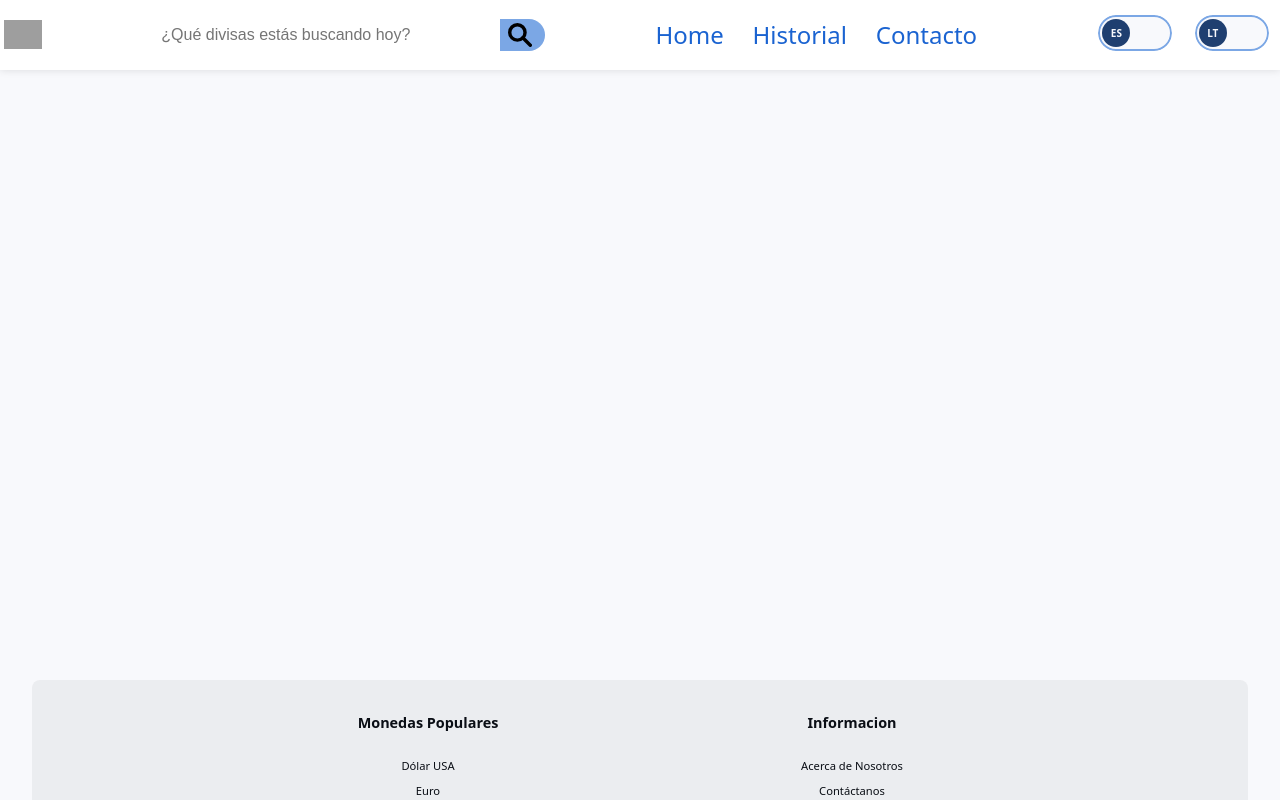
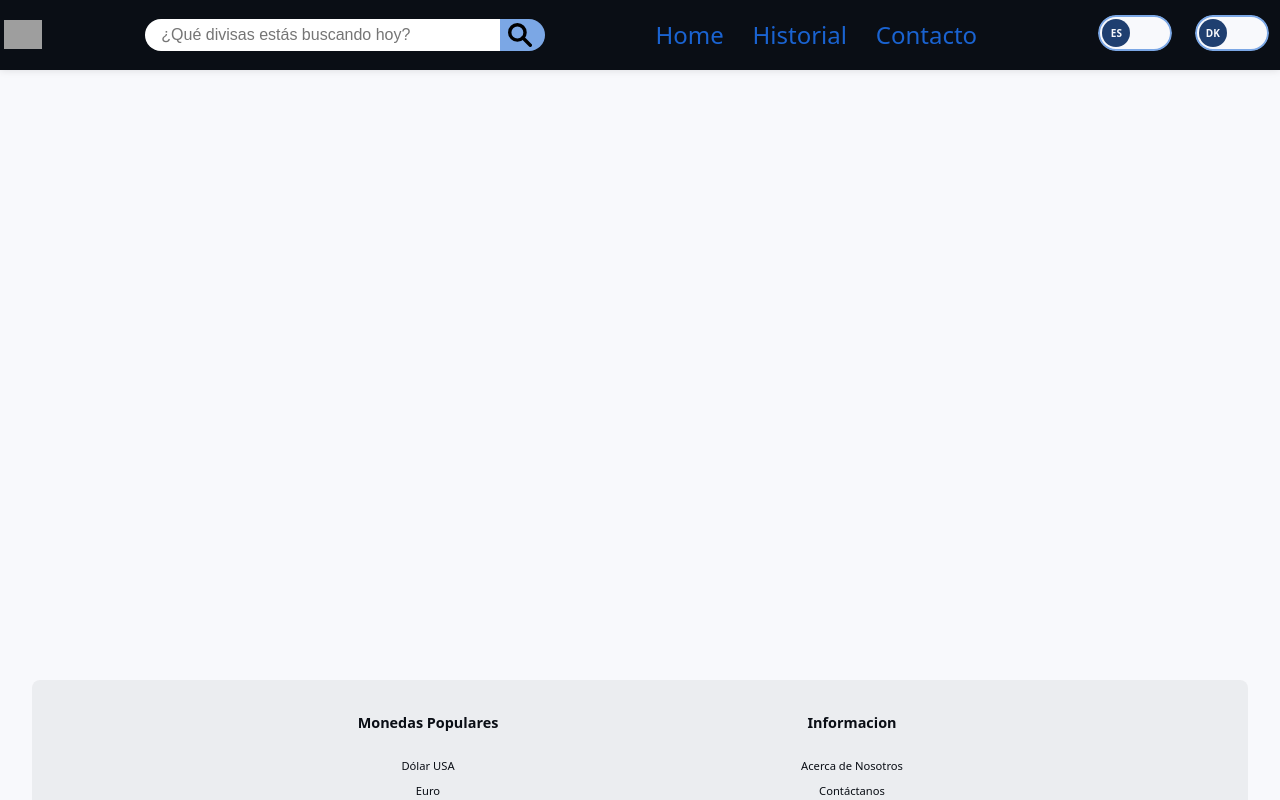
Before and after one commit to PSuarez18/currenciesExchange, a React (Vite) app: page / in a window 1280 px wide. Shown: the top 800 px of the page. Built offline with nearby package versions, Linux system fonts and the light colour scheme; grey boxes are pictures that could not be loaded.

Commit message:
Added temporary burger menu

```diff
--- a/src/components/Navbar/Navbar.jsx
+++ b/src/components/Navbar/Navbar.jsx
@@ -30,7 +30,17 @@ function searchFunc() {
 }
 
 function hamburgerMenu() {
-  return <>burger</>;
+  return (
+    <>
+      <div className="menu">
+        <Link to="/">Home</Link>
+        <Link to="/history">Historial</Link>
+        <Link to="/contact">Contacto</Link>
+        <LanguageSwitch />
+        <ThemeSwitch />
+      </div>
+    </>
+  );
 }
 function wide() {
   return (
--- a/src/components/ThemeSwitch.jsx/ThemeSwitch.jsx
+++ b/src/components/ThemeSwitch.jsx/ThemeSwitch.jsx
@@ -2,6 +2,14 @@ import React from "react";
 import Switch from "../Switch/Switch";
 function ThemeSwitch() {
   const [theme, setTheme] = React.useState("dk");
+  //get 'prefers-color-scheme' from user's browser and set theme
+  React.useEffect(() => {
+    const theme = window.matchMedia("(prefers-color-scheme: dark)").matches
+      ? "dk"
+      : "lt";
+    setTheme(theme);
+  }, []);
+
   function changeTheme() {
     setTheme((prevTheme) => (prevTheme === "dk" ? "lt" : "dk"));
     console.log(theme);
--- a/src/styles/navbar.css
+++ b/src/styles/navbar.css
@@ -1,5 +1,5 @@
 .navbar {
-  background-color: #fff;
+  background-color: var(--t);
   flex-flow: row nowrap;
   justify-content: space-between;
   align-items: center;
@@ -34,3 +34,11 @@
   align-items: center;
   margin: 0 0 0 0rem;
 }
+.menu {
+  display: flex;
+  flex-flow: column nowrap;
+  margin: 0 0 0 0rem;
+  font-size: 1.5rem;
+  color: red;
+  background-color: orange;
+}
--- a/src/styles/searchbar.css
+++ b/src/styles/searchbar.css
@@ -10,23 +10,20 @@
 
 .search-input {
   width: 100%;
-  height: 1.90rem;
+  height: 2rem;
   border-radius: 2rem 0 0 2rem;
-  /* center in parent */
   margin: auto;
   border: none;
   padding: 0 1rem;
   outline: none;
   transition: all 0.3s ease-in-out;
   font-size: 1rem;
-
 }
 
 .search-input::placeholder {
   font-size: 1rem;
   font-weight: 500;
 }
-
 
 .search-input:focus {
   border-color: var(--t);
```
